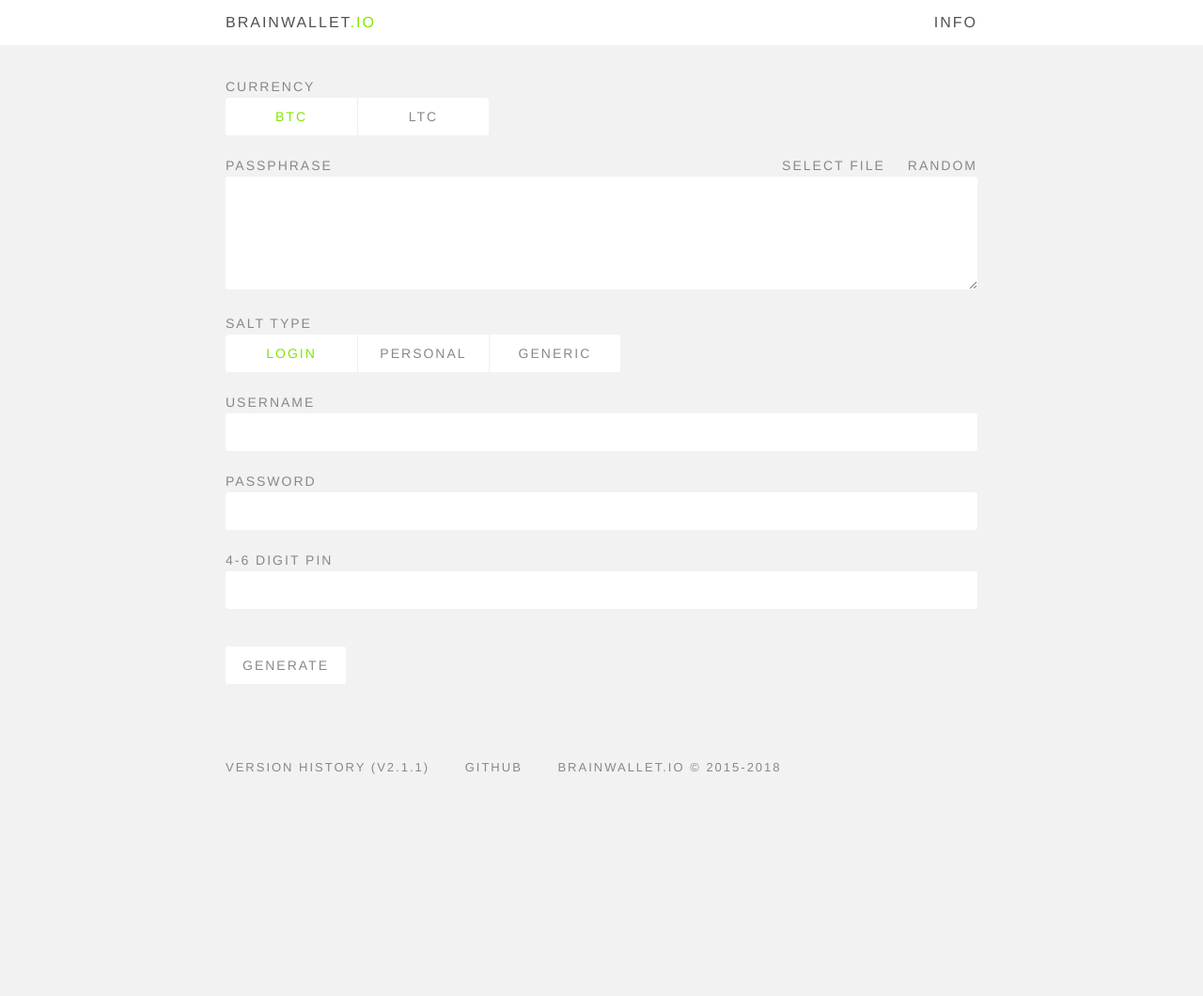
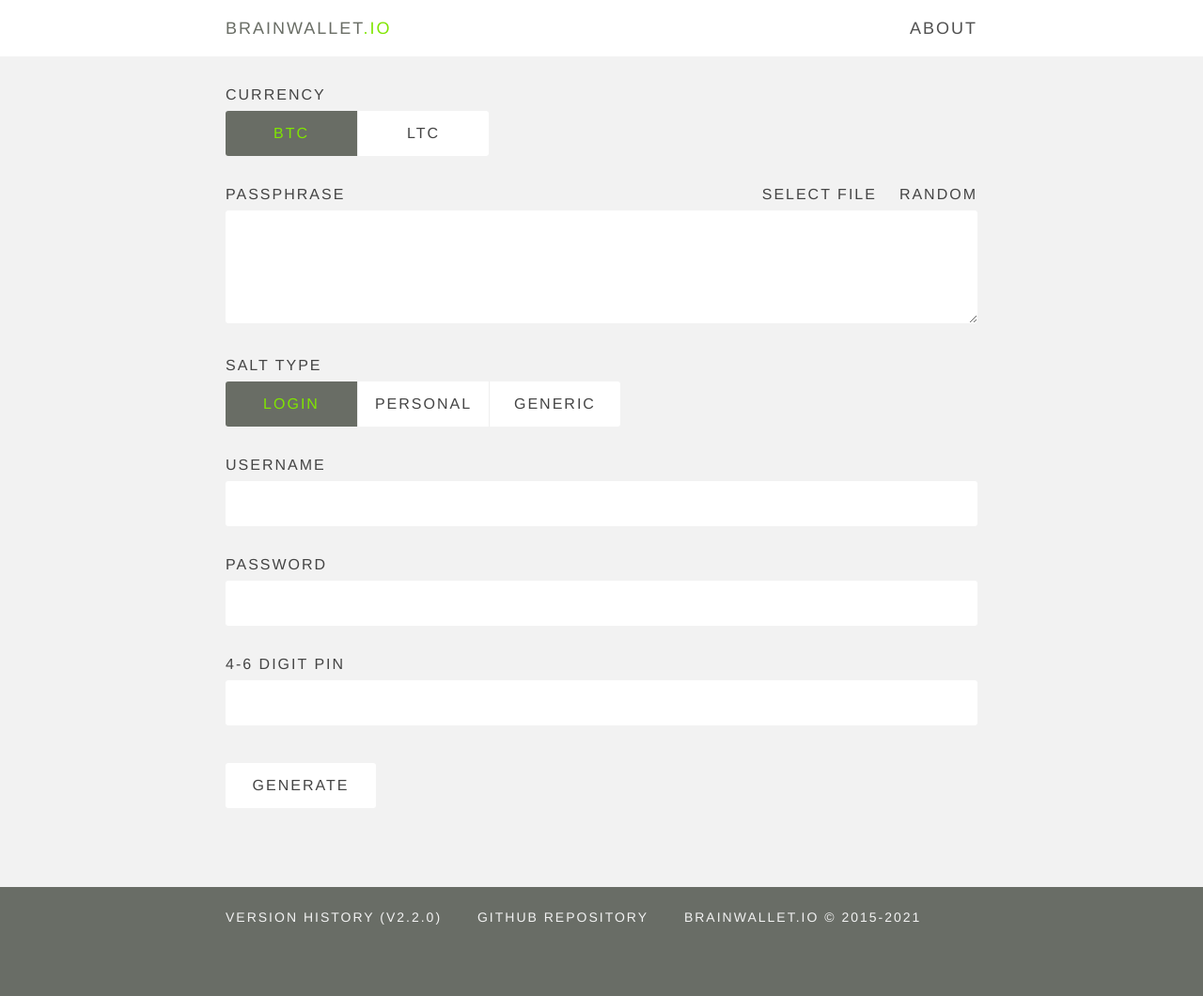
Before and after one commit to routman/brainwallet.io, a plain HTML site: page brainwallet.io.html in a window 1280 px wide. Shown: the whole page at 94% size. Before the commit the page ends 845 px from the top, so only its background shows below. Drawn offline with Linux system fonts and the light colour scheme.

Commit message:
Add files via upload
Updates to the user interface

```diff
--- a/brainwallet.io.html
+++ b/brainwallet.io.html
@@ -57,15 +57,14 @@
 	<style>
 
 html, body {
-	background: #f2f2f2;
+	background: #696d66;
 	margin: 0;
 	height: auto;
-
 	font-family: Helvetica;
-	font-weight: 200;
 	letter-spacing: 2px;
 	text-transform: uppercase;
-	color: #888888;
+	color: #444444;
+	font-size: 16px;
 }
 
 .green {
@@ -84,17 +83,17 @@
 }
 
 #header {
-	height: 48px;
+	height: 60px;
 	background: #FFFFFF;
-	font-size: 16px;
-	line-height: 48px;
+	font-size: 18px;
+	line-height: 60px;
 }
 #header a {
   	text-decoration: none;
-  	color: #505050;
+  	color: #696d65;
 }
 #header a:visited {
-  	color: #505050;
+  	color: #696d65;
 }
 
 #title {
@@ -111,16 +110,15 @@
 	cursor: pointer;
 }
 
-#content {
-	margin-bottom: 24px;
-	margin-top: 12px;
+#main {
+	background: #f2f2f2;
+	padding-bottom: 48px;
 }
 
 .label {
-	font-size: 14px;
 	clear: both;
 	float: left;
-	margin: 24px 0 4px 0;
+	margin: 32px 0 8px 0;
 }
 
 .infoheader {
@@ -132,7 +130,7 @@
 textarea, input {
 	font-family: Helvetica, sans-serif;
 	border-radius: 3px;
-	color: #808080;
+	color: #444444;
 	background: #FFFFFF;
 	border: none;
 	box-sizing: border-box;
@@ -149,7 +147,6 @@
 	padding: 12px;
 	font-size: 16px;
 }
-
 
 .fd-zone {
 	position: relative;
@@ -174,26 +171,23 @@
 .action {
 	display: inline-block;
 	float: right;
-	margin: 24px 0 4px 24px;
+	margin: 32px 0 8px 24px;
 	cursor: pointer;
-	font-size: 14px;
 }
 .action:hover {
 	color: #80e600;
 }
 
-
 .formsubmit {
-	width: 128px;
+	width: 160px;
 	background: #FFFFFF;
-	color: #888888;
-	font-size: 14px;
+	color: #444444;
+	font-size: 16px;
 	padding: 0;
-	line-height: 40px;
+	line-height: 48px;
 	cursor: pointer;
 	-webkit-appearance: none;
 	border-radius: 3px;
-	font-weight: 200;
 }
 .formsubmit:hover {
 	color: #80e600;
@@ -227,8 +221,7 @@
 }
 .currencybutton {
 	width: 50%;
-	line-height: 40px;
-	font-size: 14px;
+	line-height: 48px;
 	float: left;
 	background: none;
 	cursor: pointer;
@@ -255,8 +248,7 @@
 
 .modebutton {
 	width: 33.3333%;
-	line-height: 40px;
-	font-size: 14px;
+	line-height: 48px;
 	float: left;
 	background: none;
 	cursor: pointer;
@@ -268,12 +260,13 @@
 
 .active {
 	color: #80e600;
+	background: #696d65;
 }
 
 .saltinput {
 	display: block;
 	width: 100%;
-	height: 40px;
+	height: 48px;
 	margin: 0;
 	padding: 8px 12px;
 	font-size: 16px;
@@ -311,19 +304,17 @@
 }
 
 #addr {
-  	margin: 8px 0;
+  margin: 8px 0 12px 0;
   font-size: 18px;
 	letter-spacing: 0px;
-	color: #666666;
 	text-transform: none;
 }
 
 #private {
-	margin: 8px 0;
-	font-size: 16px;
+	margin: 8px 0 12px 0;
 	letter-spacing: 0px;
-	color: #666666;
 	text-transform: none;
+	font-size: 14px;
 }
 
 #printtitle {
@@ -341,7 +332,6 @@
 	padding: 8px 0;
 	text-align: left;
 	vertical-align: top;
-	font-weight: 200;
 	letter-spacing: 2px;
 }
 
@@ -361,14 +351,17 @@
 }
 
 .cb {
-	margin: 0;
-	width: 16px;
+	margin: 12px 0;
+	min-width: 24px;
+	min-height: 24px;
 }
 
 .cblabel {
 	font-size: 14px;
-	margin: 4px;
+	margin: 8px;
 	display: inline-block;
+	position: relative;
+	top: -7px;
 }
 
 #print {
@@ -386,46 +379,45 @@
 	width: 100%;
 	text-transform: none;
 	letter-spacing: 0px;
+	font-size: 18px;
+	padding-bottom: 48px;
 }
 
 #footer {
-	font-size: 13px;
-	padding: 8px 0;
+	font-size: 14px;
+	padding: 24px 0 48px 0;
 }
 
 #footer a {
 	text-decoration: none;
-	margin-right: 32px;
-	color: #888888;
+	margin: 0 32px 28px 0;
+	display: inline-block;
+	color: #f2f2f2;
 }
 #footer p {
 	display: inline-block;
-}
-
-
-@media screen and (max-width: 800px) {
+	margin: 0 32px 12px 0;
+	color: #f2f2f2;
+}
+
+
+@media screen and (max-width: 824px) {
 	.outer {width: 100%;}
 	.inner {padding: 0 12px;}
-	#private {font-size: 14px;}
-}
-
-@media screen and (max-width: 480px) {
-	.outer {width: 100%;}
-	.inner {padding: 0 12px;}
-	#private {font-size: 12px;}
-	#about {font-size: 14px;}
+}
+
+@media screen and (max-width: 444px) {
 	#mode {width: 100%;}
 	#currency {width: 100%;}
-}
-
-@media screen and (max-width: 400px) {
 	#addr {font-size: 16px;}
+	#private {font-size: 12px;}
+	#random {display: none;}
+	.modebutton {font-size: 14px};
+}
+
+@media screen and (max-width: 384px) {
+	#addr {font-size: 14px;}
 	#private {font-size: 10px;}
-}
-
-@media screen and (max-width: 360px) {
-	#addr {font-size: 14px;}
-	#private {font-size: 9px;}
 	.modebutton {font-size: 13px;}
 }
 
@@ -1684,13 +1676,13 @@
 
 		$('#info').click(function() {
 			$('#about').toggle();
-			$('#content').toggle();
+			$('#main').toggle();
 
 			if ($('#about').is(':visible')) {
 				$('#info').html('back');
 			}
 			else {
-				$('#info').html('info');
+				$('#info').html('about');
 			}
 		});
 
@@ -1736,11 +1728,12 @@
 				<a href="https://brainwallet.io">brainwallet</a><a class="green" href="https://brainwallet.io">.io</a>
 	  		</div>
 			<div id="info">
-				info
-			</div>
-		</div>
-  	</div>
-</div>
+				about
+			</div>
+		</div>
+  	</div>
+</div>
+<div id="main">
 	<div id="content" class="outer">
 		<div class="inner">
 			<form id="passform">
@@ -1844,6 +1837,7 @@
 			</div>
 		</div>
 	</div>
+</div>
 
 <div id="about">
 	<div class="outer">
@@ -1859,8 +1853,6 @@
 				Your <a href="https://en.wikipedia.org/wiki/Salt_(cryptography)" target="_blank">salts</a> are used as additional inputs to the cryptographic function that generates your brainwallet. This information never gets sent or stored anywhere, and is only used to strengthen your passphrase. You are required to enter at least one salt, and you have the ability to choose between different types of salts. There is no recovery process, so don't forget what you enter.<br>
 				<br>
 				Instead of typing a passphrase, you can use any file as your passphrase by selecting a file, or by dragging the file to the passphrase field.  Your browser performs an SHA256 hash operation on the file to derive a checksum, which is used as your passphrase. The file hashing takes place in your browser, and the file is never uploaded. It's important to never use a file that exists on the internet, and to keep it stored securely.  We recommend using a photograph that you have taken.<br>
-				<br>
-				<b>Note: </b>If you have difficulty recovering your brainwallet using the file hashing functionality, please try <a href="https://brainwallet.io/brainwallet.io.v1.0.1.html">this</a> older version, which generated non-standard checksums with some file formats.  This has been corrected in the current version.<br>
 				<br>
 				Brainwallet.io uses the <a href="https://en.wikipedia.org/wiki/Scrypt" target="_blank">scrypt</a> key derivation function to generate cryptocurrency keys.  Your salt inputs are concatenated and used as the salt for the scrypt function.<br>
 				<br>
@@ -1895,8 +1887,8 @@
 				EB6E BB0A 6C1B 762F B282<br>
 				A38A DE5F 7DB2 1B0B 3CCA<br>
 				<br>
-				Donate BTC: 1G65KRrVxRw4FM8bHuiBia2CqChTeEHWuS<br>
-				Donate LTC: LYPwR2yRumYUYGgJkU7xhhy1FWCmUzeS33<br>
+				BTC: 1G65KRrVxRw4FM8bHuiBia2CqChTeEHWuS<br>
+				LTC: LYPwR2yRumYUYGgJkU7xhhy1FWCmUzeS33<br>
 				<br>
 				Brainwallet.io is licensed under The MIT License (MIT)
 			</p>
@@ -1905,9 +1897,9 @@
 </div>
 <div id="footer" class="outer">
 	<div class="inner">
-				<a href="https://brainwallet.io/changelog.txt" target="_blank">Version History (v2.1.1)</a>
-				<a href="https://github.com/routman/brainwallet.io" target="_blank">GitHub</a>
-				<p>brainwallet.io &copy 2015-2018</p>
+				<a href="https://brainwallet.io/changelog.txt" target="_blank">Version History (v2.2.0)</a>
+				<a href="https://github.com/routman/brainwallet.io" target="_blank">GitHub Repository</a>
+				<p>brainwallet.io &copy 2015-<script>document.write(new Date().getFullYear())</script></p>
 		</div>
 	</div>
 </div>
```
Also changed, not shown: changelog.txt. Lines whose indentation alone changed are shown as unchanged.
